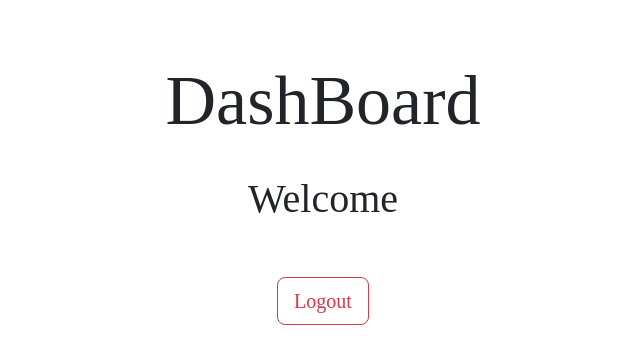
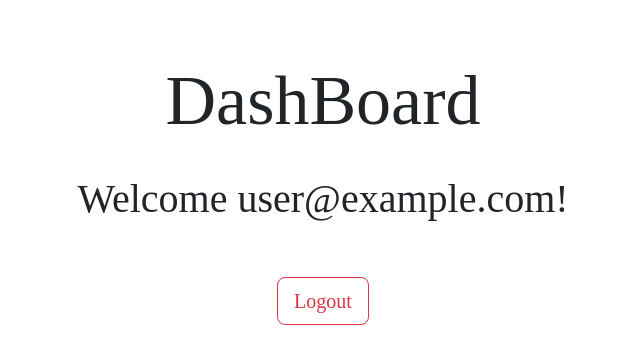
Before and after one commit to dani31perez/firebase-auth, a React (Vite) app: page / in a window 1280 px wide. Shown: the top 364 px of the page, without its empty margins (317-957 px from the left). Built offline with nearby package versions, Linux system fonts and the light colour scheme; no server answers; sample sign-in values are in the browser's storage.

Commit message:
Added README with setup and usage instructions

```diff
--- a/src/components/DashBoard.jsx
+++ b/src/components/DashBoard.jsx
@@ -21,7 +21,7 @@ function DashBoard() {
   return (
     <Container className="text-center my-5">
       <p style={{ fontSize: "70px" }}> DashBoard</p>
-      <p className="fs-1 mb-5"> Welcome</p>
+      <p className="fs-1 mb-5"> Welcome {user?.email}!</p>
       <Button variant="outline-danger" size="lg" onClick={handleLogout}>
         Logout
       </Button>
```
Also changed, not shown: 1 other file (tests, documents, lock files or other folders).
